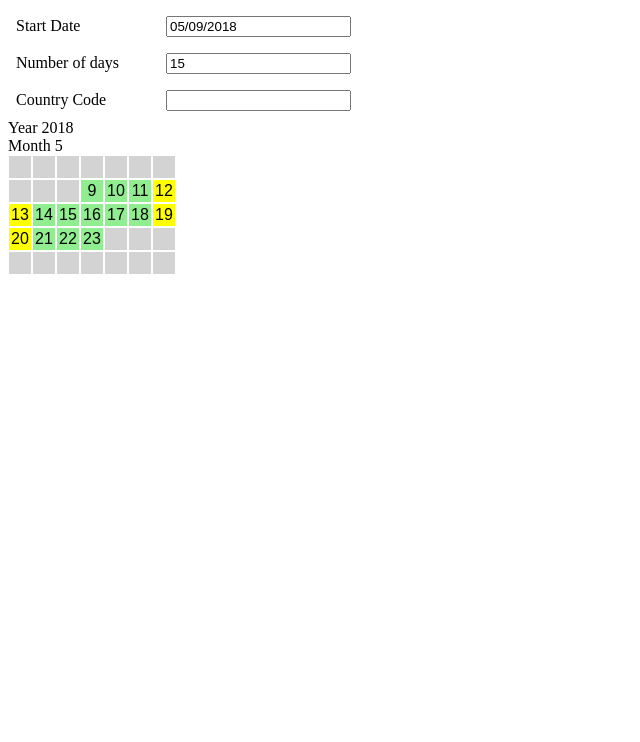
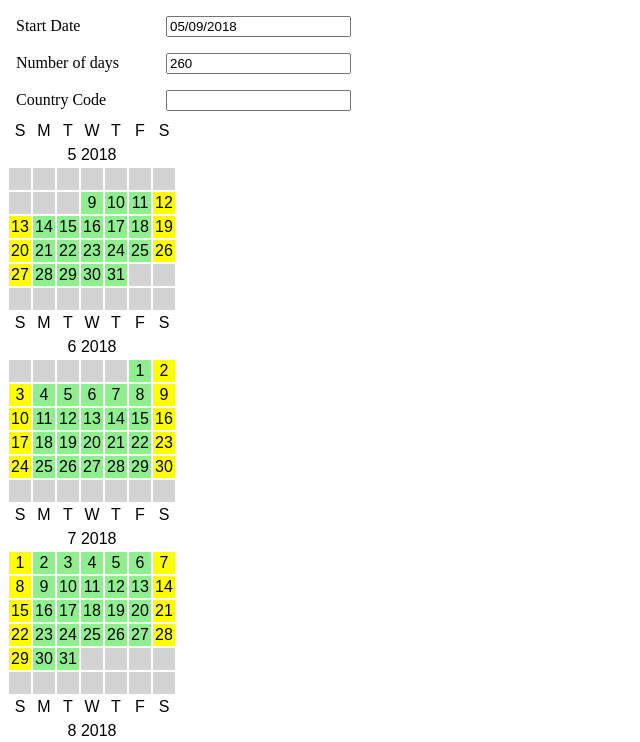
Before and after one commit to ShadowManu/number8-calendar, an Angular app: page / in a window 1280 px wide. Shown: the top 742 px of the page, without its empty margins (0-640 px from the left). Built offline with nearby package versions, Linux system fonts and the light colour scheme.

Commit message:
show day symbols and set better defaults

```diff
--- a/src/app/app.component.html
+++ b/src/app/app.component.html
@@ -18,12 +18,18 @@
 
 <!-- Calendars -->
 <div *ngFor="let year of keys(calendar)">
-  Year {{ year }}
-
   <div *ngFor="let month of keys(calendar[year])">
-    Month  {{ month }}
 
     <table *ngIf="tabulate(+year, +month, calendar[year][month]) as tabular">
+      <!-- Day Header -->
+      <tr>
+        <td *ngFor="let symbol of daySymbols()">{{ symbol }}</td>
+      </tr>
+
+      <tr class="title">
+        <td colspan="7">{{ month }} {{ year }}</td>
+      </tr>
+
       <tr *ngFor="let row of tabular">
         <td [ngClass]="day.css" *ngFor="let day of row">
           {{ day.text }}
--- a/src/app/app.component.ts
+++ b/src/app/app.component.ts
@@ -15,6 +15,8 @@ const DEFAULT_DAY_DATA = {
   text: '',
   css: 'empty'
 };
+
+const DAY_SYMBOLS = Array.from('SMTWTFS');
 
 function buildCalendar(start, days): CalendarData {
   const startTime = DateTime.fromFormat(start, 'L/d/y');
@@ -44,7 +46,7 @@ function buildCalendar(start, days): CalendarData {
 })
 export class AppComponent {
   start = '05/09/2018'; // Date string
-  days = 15;
+  days = 260;
   code: string;
 
   calendar: CalendarData;
@@ -67,11 +69,13 @@ export class AppComponent {
 
   keys<T extends Object>(obj: T) { return Object.keys(obj); }
 
+  daySymbols() { return DAY_SYMBOLS; }
+
   tabulate(year: number, month: number, data: MonthData) {
     const startTime = DateTime.fromObject({ year, month });
-    const offset = startTime.weekday % 7;
+    const offset = startTime.weekday % 7; // zero-based offset from the first cell
     // TODO Define rows
-    const rows = 5;
+    const rows = 6;
 
     return range(rows).map(row => {
       return range(7).map(column => {
```
